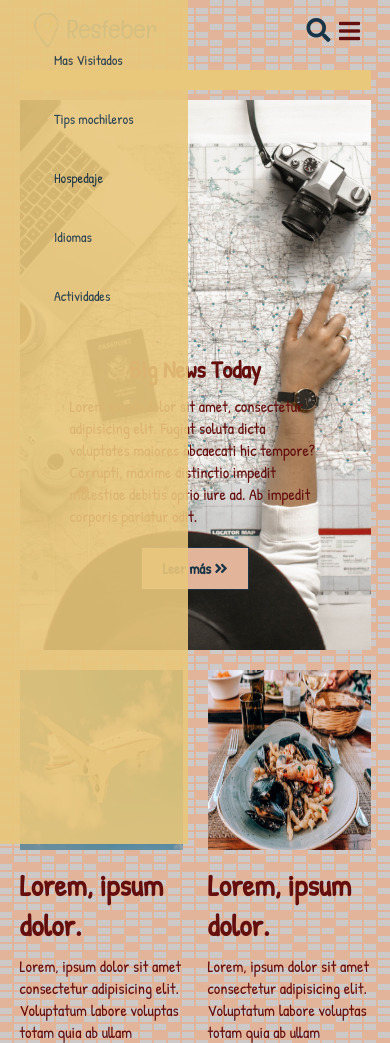
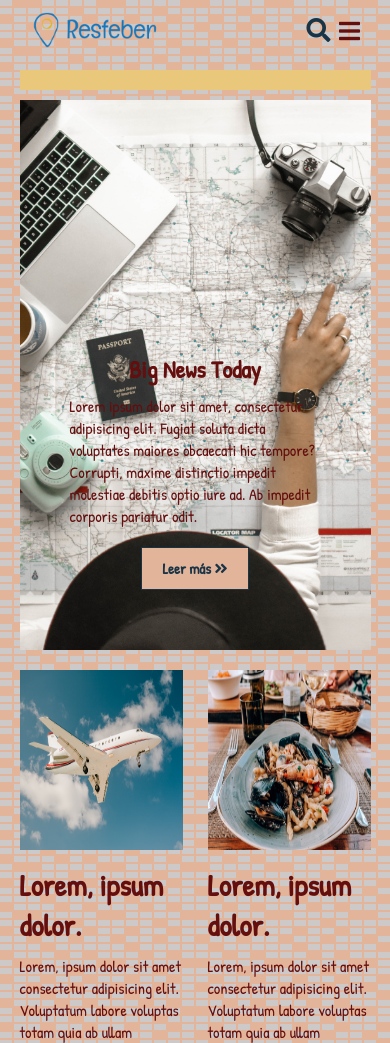
Before and after one commit to arrobaluuz/Resfeber, a PHP site: page / in a window 390 px wide. Shown: the top 1043 px of the page. Run offline with PHP 8.4, Linux system fonts and the light colour scheme.

Commit message:
menu de hamburguesa (aparecer/desaparecer)

```diff
--- a/index.html
+++ b/index.html
@@ -14,13 +14,11 @@
 <link href="https://fonts.googleapis.com/css2?family=Patrick+Hand&display=swap" rel="stylesheet">
 </head>
 <body>
-
     <div class="menu-btn">
         <i class="fas fa-bars"></i>
     </div>
-
     <div class="container">
-        <nav class="nav-main">
+        <nav class="nav-main show">
             <img src="img/logo.png" alt="Resfeber logo" class= nav-brand>
             <ul class="nav-menu">
                 <li>
@@ -252,5 +250,6 @@
     <footer class="footer">
         <h3> Noticias Copyright </h3>
     </footer>
+    <script src="main.js"></script>
 </body>
 </html>
--- a/main.js
+++ b/main.js
@@ -0,0 +1,3 @@
+document.querySelector('.menu-btn').addEventListener('click',()=>{
+    document.querySelector('.nav-menu').classList.toggle('show');
+});
--- a/styles.css
+++ b/styles.css
@@ -229,7 +229,11 @@ links a i{
         height: 100%;
         padding: 30px;
         opacity: .9;
-        transform: translateX(-50px);
+        transform: translateX(-400px);
+        transition: transform .5s ease-in-out;
+    }
+    .nav-main ul.nav-menu.show{
+        transform:translateX(-20px);
     }
 
     .nav-main ul.nav-menu li {
```
